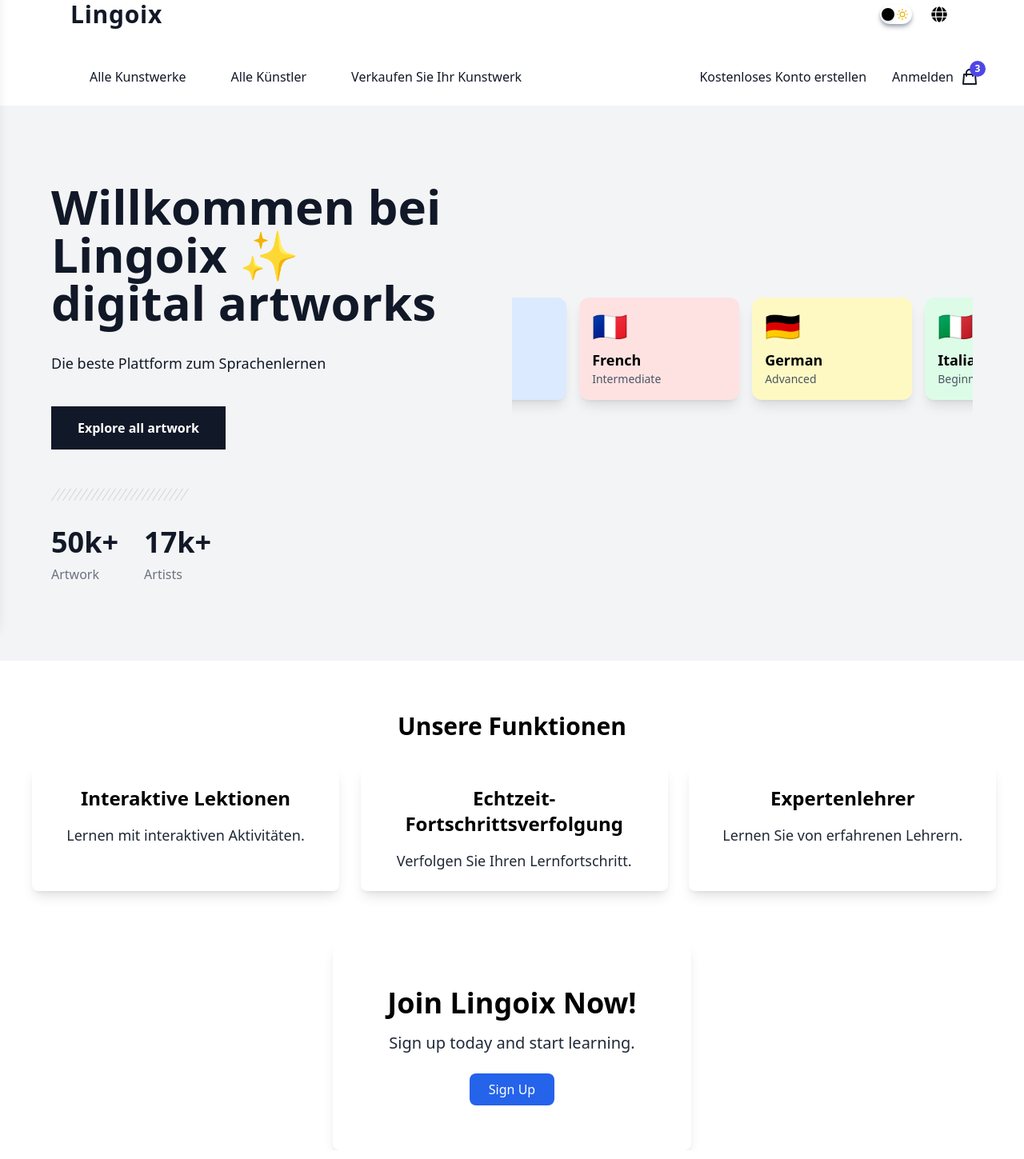
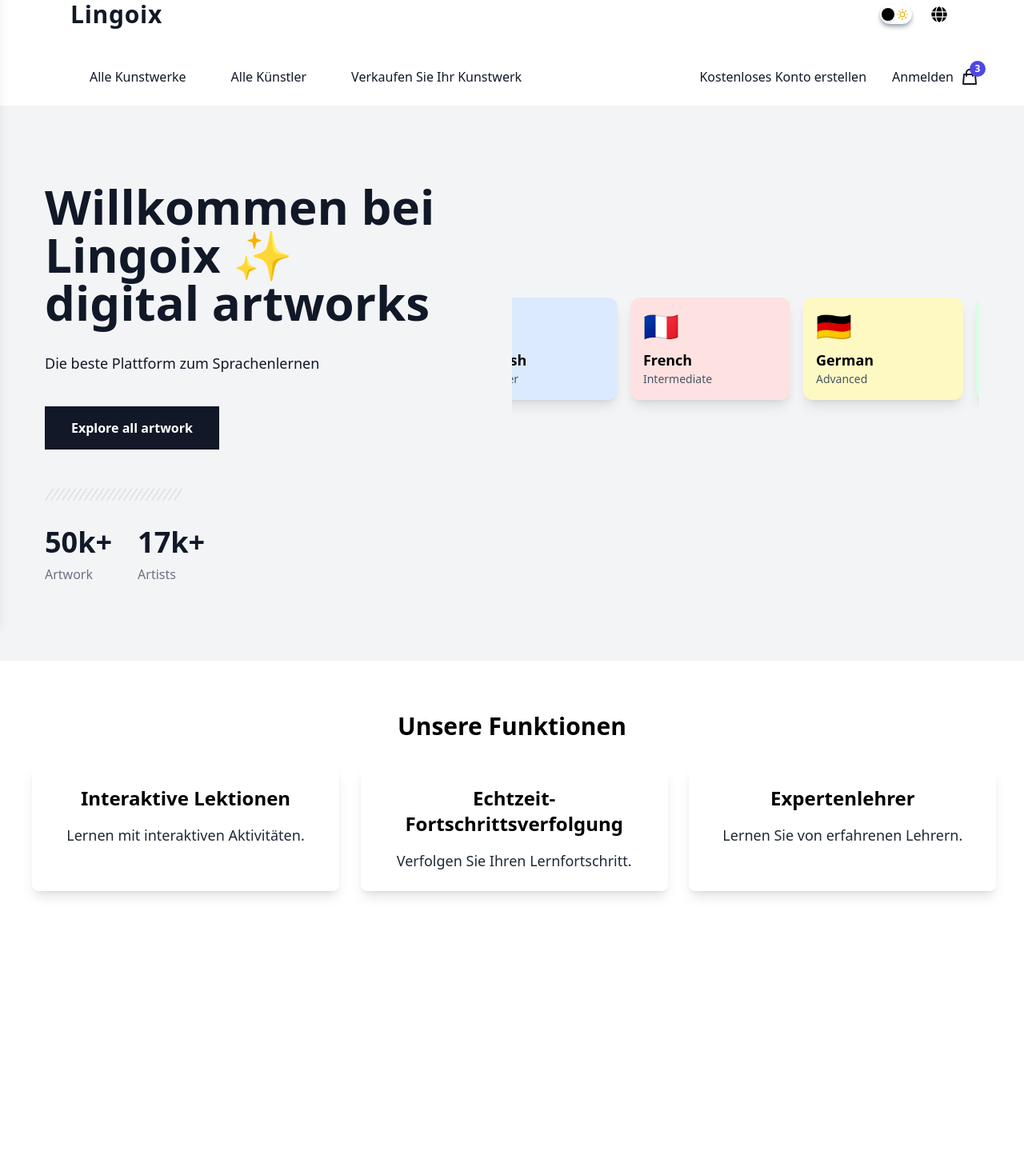
Before and after one commit to behshaad/lingoix, a React (Create React App) app: page / in a window 1280 px wide. Shown: the part 20-1469 px from the top of the page at 80% size. Built offline with nearby package versions, Linux system fonts and the light colour scheme.

Commit message:
Cleaning the components

```diff
--- a/src/components/Header.jsx
+++ b/src/components/Header.jsx
@@ -1,40 +1,6 @@
-// import { Link } from "react-router-dom";
-// import React from "react";
-// import { useTranslation } from "react-i18next";
-// import RightHero from "./RightHero";
-// import Pricing from "./Pricing";
-// import SecondNav from "./SecondNav";
-// import LanguageCards from "./languageCards";
-
-// const Header = () => {
-//   const { t } = useTranslation();
-
-//   return (
-//     <>
-//       <SecondNav />
-//       <div className="flex flex-col lg:flex-row overflow-hidden bg-gray-100 dark:bg-gray-800">
-//         <div className="px-4 mx-auto sm:px-6 lg:px-8 max-w-7xl">
-//           <div className="flex flex-col lg:flex-row px-4 mx-auto sm:px-6 lg:px-8 max-w-7xl sm:py-16 lg:py-20 xl:py-24">
-//             <div className="lg:w-1/2">
-//               <RightHero />
-//             </div>
-//             <div className="lg:w-1/2 mt-8 lg:mt-0">
-//               <LanguageCards />
-//             </div>
-//           </div>
-//         </div>
-//       </div>
-//     </>
-//   );
-// };
-
-// export default React.memo(Header);
-
-import { Link } from "react-router-dom";
 import React from "react";
 import { useTranslation } from "react-i18next";
 import RightHero from "./RightHero";
-import Pricing from "./Pricing";
 import SecondNav from "./SecondNav";
 import LanguageCards from "./languageCards";
 
@@ -44,9 +10,10 @@ const Header = () => {
   return (
     <>
       <SecondNav />
+
       <div className="flex flex-col lg:flex-row overflow-hidden bg-gray-100 dark:bg-gray-800">
         <div className="px-4 mx-auto sm:px-6 lg:px-8 max-w-7xl">
-          <div className="flex flex-col lg:flex-row px-4 mx-auto sm:px-6 lg:px-8 max-w-7xl sm:py-16 lg:py-20 xl:py-24">
+          <div className="flex flex-col lg:flex-row px-4 mx-auto sm:px-6  max-w-7xl sm:py-16 lg:py-20 xl:py-24">
             <div className="lg:w-1/2 flex justify-center lg:justify-start">
               <RightHero />
             </div>
--- a/src/pages/Test.jsx
+++ b/src/components/MainHomPage.jsx
@@ -1,11 +1,11 @@
 import React from "react";
-import Herop from "../components/TestDovom/TesstDovom";
+import Herop from "./TestDovom/TesstDovom";
 
 const Test = () => {
   return (
     <div className="h-screen w-full overflow-y-scroll snap-mandatory snap-y scroll-smooth">
       <section className="h-screen flex items-center justify-center snap-start">
-              <Herop/>
+        <Herop />
       </section>
       <section className="h-screen flex items-center justify-center bg-white text-black snap-start">
         <h1 className="text-5xl font-bold">بخش سفید</h1>
--- a/src/pages/HomePage.jsx
+++ b/src/pages/HomePage.jsx
@@ -3,19 +3,15 @@ import React from "react";
 import Header from "../components/Header";
 import FeaturesSection from "../components/FeaturesSection";
 import SignUpCallToAction from "../components/SignUpCallToAction";
-// import TestDovom from "../components/TestDovom/TesstDovom";
-// import Test from "./Test";
-// import Herop from "../components/TestDovom/TesstDovom";
+import Test from "../components/MainHomPage";
 
 const HomePage = () => {
   return (
     <div className="home-page top-4">
-      {/* <Herop/> */}
-      {/* <Test/> */}
-      {/* <TestDovom/> */}
       <Header />
       <FeaturesSection />
-      <SignUpCallToAction />
+      {/* <SignUpCallToAction /> */}
+      <Test />
     </div>
   );
 };
```
